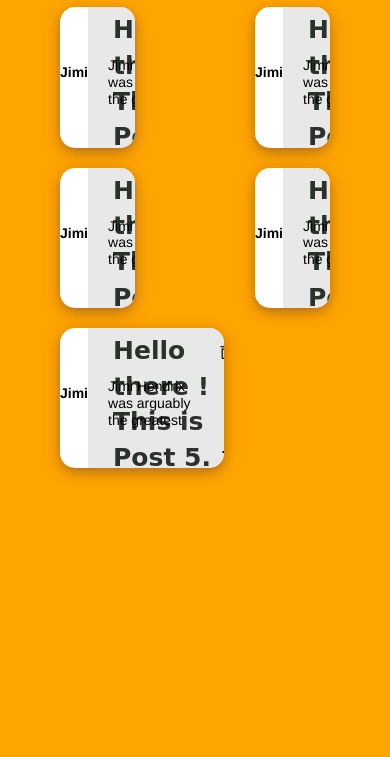
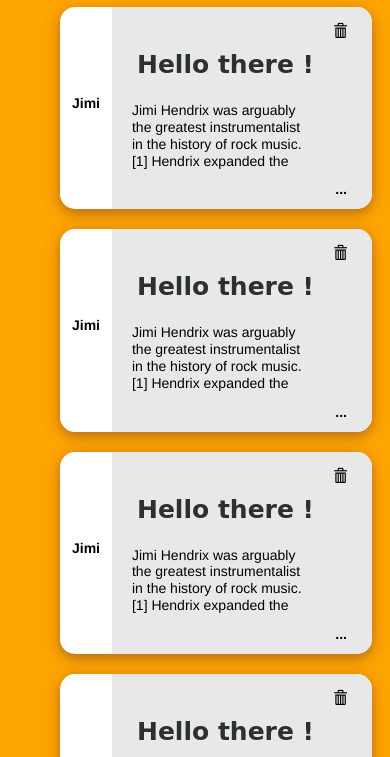
Before and after one commit to manayshan/Upgrad-GradedI, a plain HTML site: page html/bloglist.html in a window 390 px wide. Shown: the part 80-837 px from the top of the page. Drawn offline with nearby package versions, Linux system fonts and the light colour scheme; a web font is replaced by a local one.

Commit message:
Part B functionality fixed.

```diff
--- a/css/bloglist.css
+++ b/css/bloglist.css
@@ -1,10 +1,11 @@
 .post {
-    position: relative;
+    position: inline-block;
+    justify-content: center;
     width: 42%;
     height: 20%;
     background: #fff;
     box-shadow:0 4px 10px 0 rgba(17, 4, 63, 0.2),0 4px 20px 0 rgba(79, 19, 97, 0.19);
-    margin: 10px 60px 10px 60px;
+    margin: 10px 55px 10px 65px;
     float:left;
     border-radius: 15px;
     overflow: hidden;
@@ -33,8 +34,13 @@
     font-weight: bold;
     color: #2b312b;
     font-size: 25px;
-    height: 25px;
+    height: 30px;
     margin: 5px 10px 20px 5px;
+    position: relative;
+    display: inline-block;
+    word-wrap: break-word;
+    overflow: hidden;
+    line-height: ;
     }
 .post-more {
     float: right;
@@ -53,7 +59,7 @@
     display: inline-block;
     word-wrap: break-word;
     overflow: hidden;
-    max-height: 3.6em; /* (Number of lines you want visible) * (line-height) */
+    max-height: 4.8em; /* (Number of lines you want visible) * (line-height) */
     line-height: 1.2em;
     text-align:left;
 }
@@ -69,12 +75,12 @@
 .allPostsContainer {
     height: 100%;
     width: 100%;
-
 }
 .postRow{
     display: flex;
     justify-content: center;
-    justify-content: space-between;
+    /*justify-content: space-between;*/
+    align-items: center;
 }
 .trashBtn{
     padding: 0;
@@ -103,3 +109,25 @@
     width: 100px;
     height: 40px
 }
+
+@media only screen and (max-width: 800px){
+    .postRow{
+        display: block;
+        justify-content: center;
+        justify-content: space-between;
+    }
+    .post{
+        position: inline-block;
+        justify-content: center;
+        width: 80%;
+        height: 20%;
+        background: #fff;
+        box-shadow:0 4px 10px 0 rgba(17, 4, 63, 0.2),0 4px 20px 0 rgba(79, 19, 97, 0.19);
+        margin: 10px 60px 10px 60px;
+        float:left;
+        border-radius: 15px;
+        overflow: hidden;
+
+    }
+
+}
```
